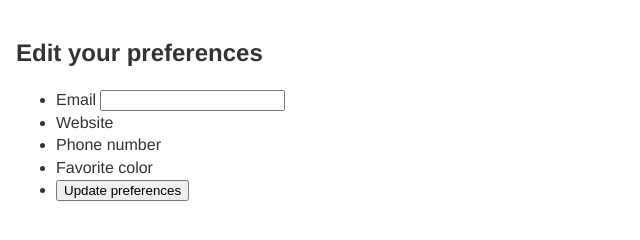
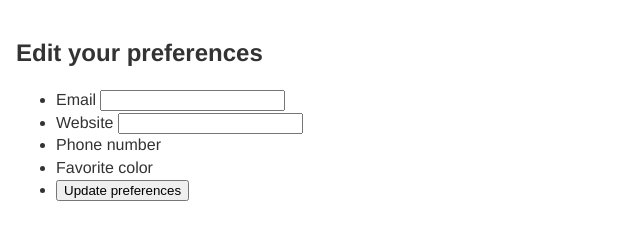
Before and after one commit to Faustin-king/html5-controls1, a plain HTML site: page index.html in a window 1280 px wide. Shown: the full height of the page, 0-640 px from the left. Drawn offline with Linux system fonts and the light colour scheme.

Commit message:
Add input element to webiste label

```diff
--- a/index.html
+++ b/index.html
@@ -17,6 +17,7 @@
         </li>
         <li>
           <label for="website">Website</label>
+            <input type="url" id="website" name="website">
 
         </li>
         <li>
```
